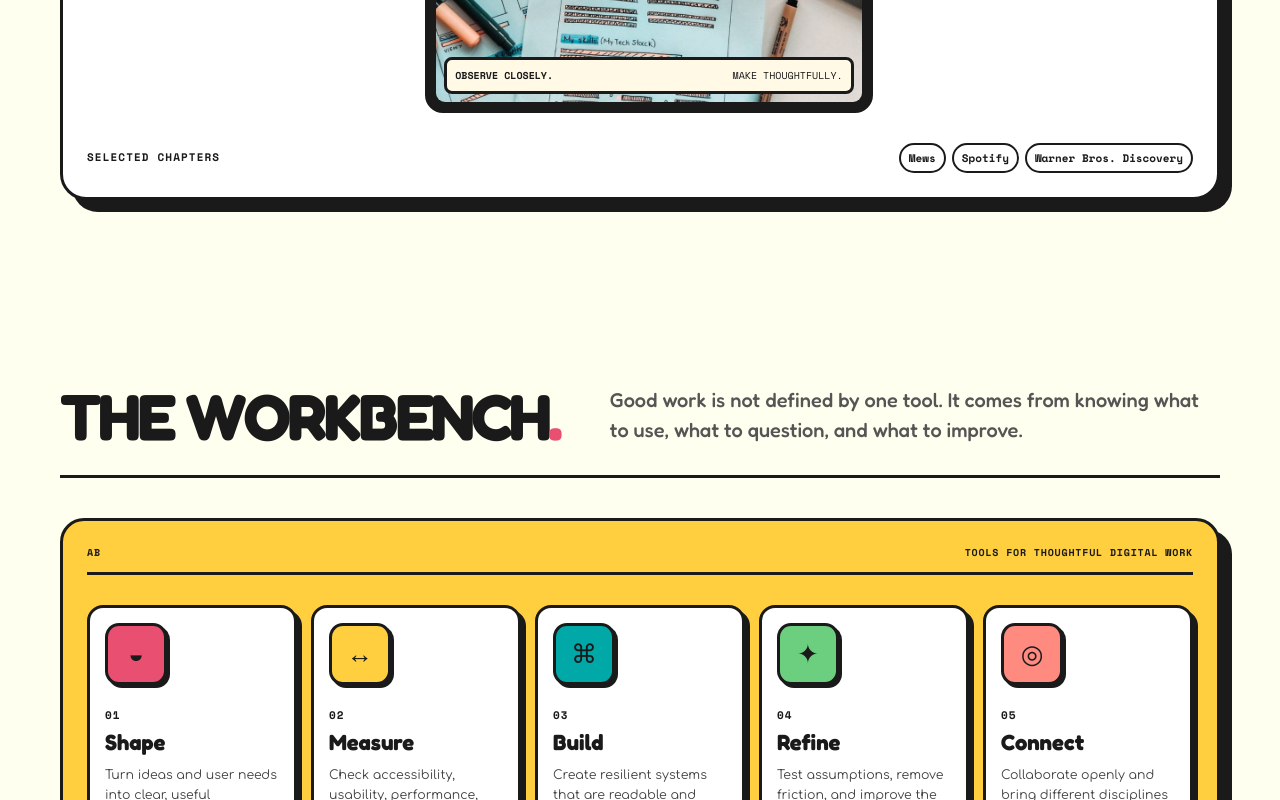
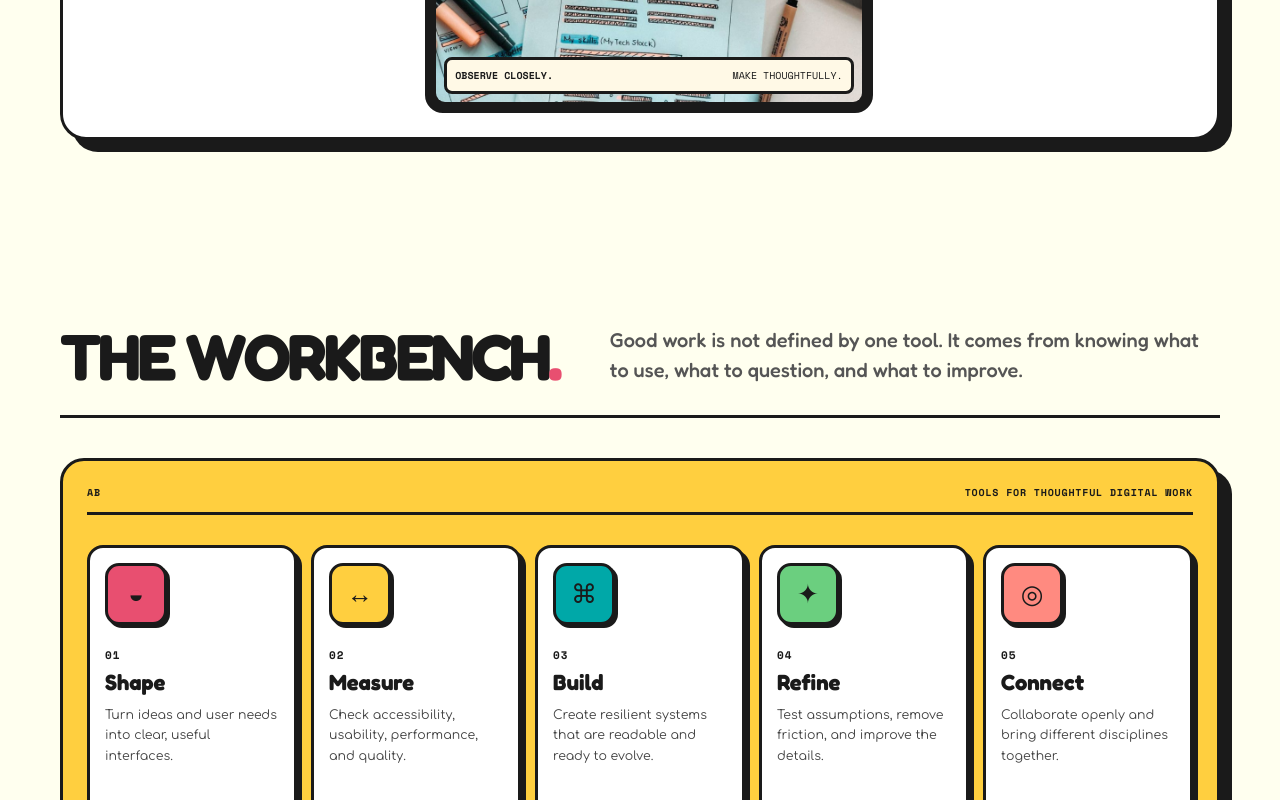
Before and after one commit to aLe3ouLa/resume-react, a React (Vite) app: page / in a window 1280 px wide. Shown: the part 1400-2200 px from the top of the page. Built offline with nearby package versions, Linux system fonts and the light colour scheme.

Commit message:
fix: remove unecessary section

```diff
--- a/src/pages/Home.tsx
+++ b/src/pages/Home.tsx
@@ -96,16 +96,6 @@ export default function Home() {
                         tag="Beyond the screen"
                         text="Usually found with a camera, at the cinema, dancing salsa, writing, exploring somewhere new, or 3D printing and painting the pieces I make."
                     />
-                    <div className={styles.companies}>
-                        <small>Selected chapters</small>
-                        <span>
-                            <a href="https://www.mews.com/">Mews</a>
-                            <a href="https://www.spotify.com/">Spotify</a>
-                            <a href="https://www.wbd.com/">
-                                Warner Bros. Discovery
-                            </a>
-                        </span>
-                    </div>
                 </div>
             </section>
             <section className={`${styles.section} ${styles.container}`}>
```
